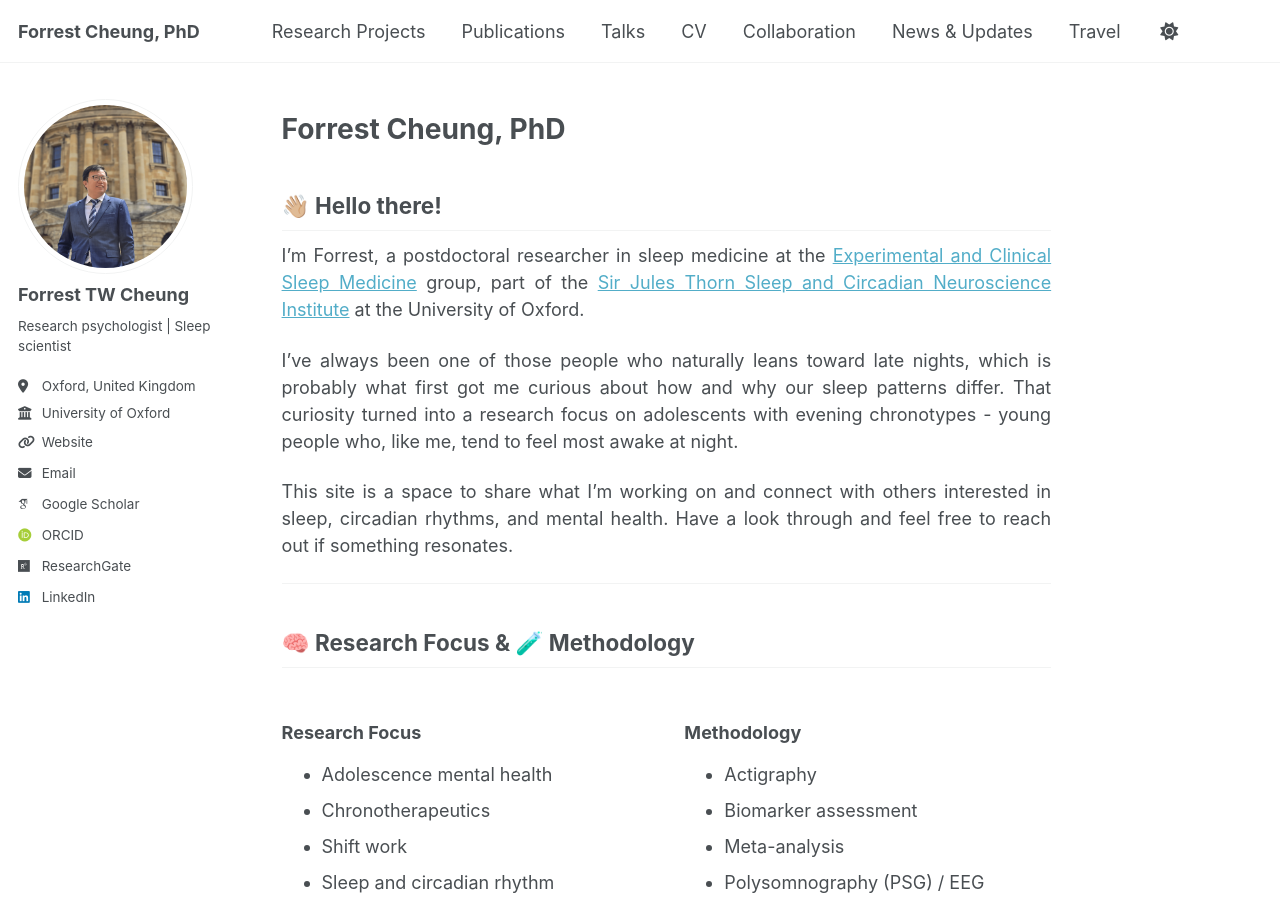
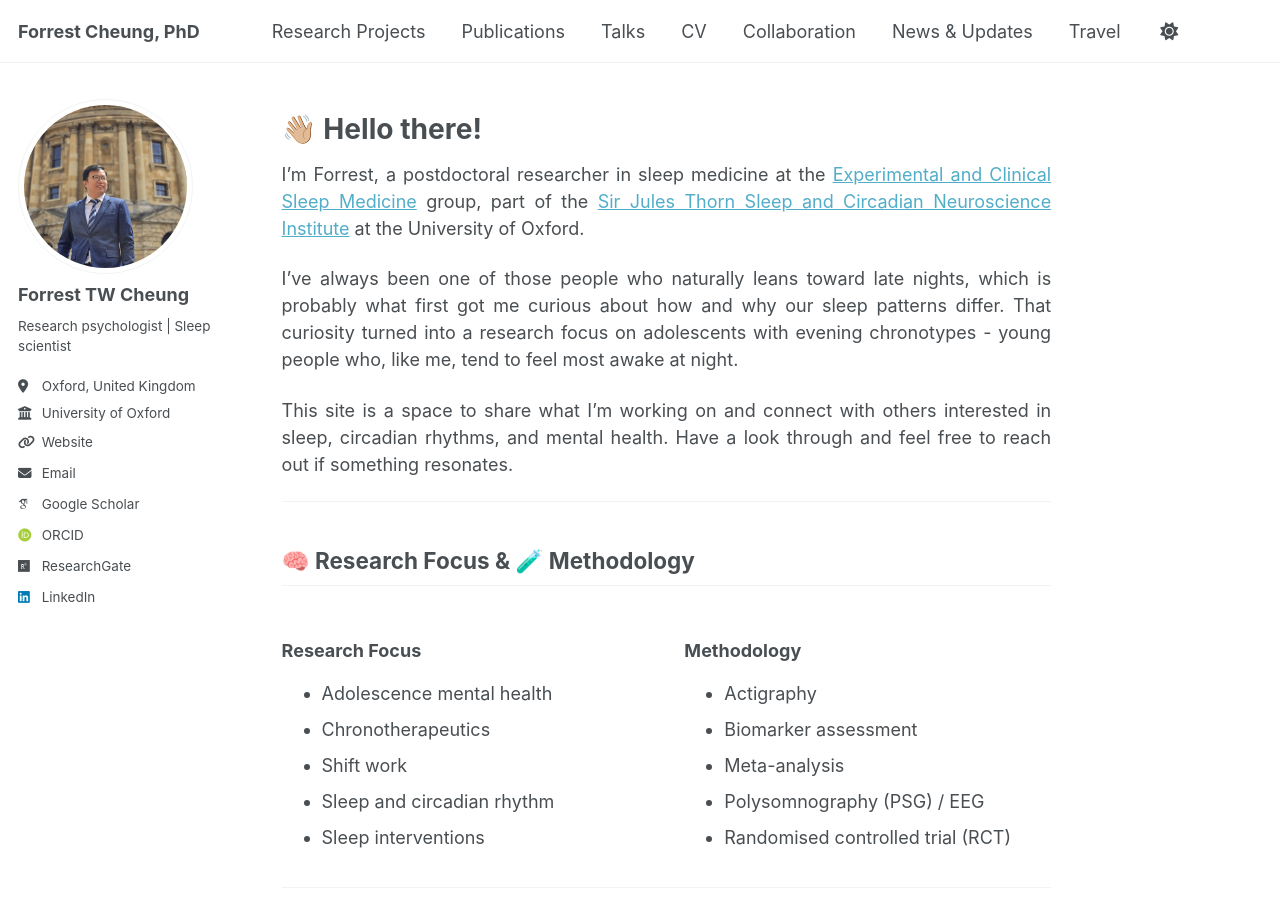
Before and after one commit to forrestcheungtw/forrestcheungtw.github.io, a Jekyll site: the page built from index.md, in a window 1280 px wide and 900 px high. Built offline with Jekyll 4.4.1, drawn with Linux system fonts in a browser that asks for light colours; some web fonts are replaced.

Commit message:
Update index.md

```diff
--- a/index.md
+++ b/index.md
@@ -7,9 +7,7 @@ redirect_from:
   - /about.html
 ---
 
-# Forrest Cheung, PhD
-## 👋🏼 Hello there!
-
+# 👋🏼 Hello there!
 <div style="text-align: justify;">
 
   <p>I’m Forrest, a postdoctoral researcher in sleep medicine at the <a href="https://www.ndcn.ox.ac.uk/research/experimental-and-clinical-sleep-medicine-group" target="_blank" rel="noopener noreferrer">Experimental and Clinical Sleep Medicine</a> group, part of the <a href="https://www.scni.ox.ac.uk/" target="_blank" rel="noopener noreferrer">Sir Jules Thorn Sleep and Circadian Neuroscience Institute</a> at the University of Oxford.</p>
```
